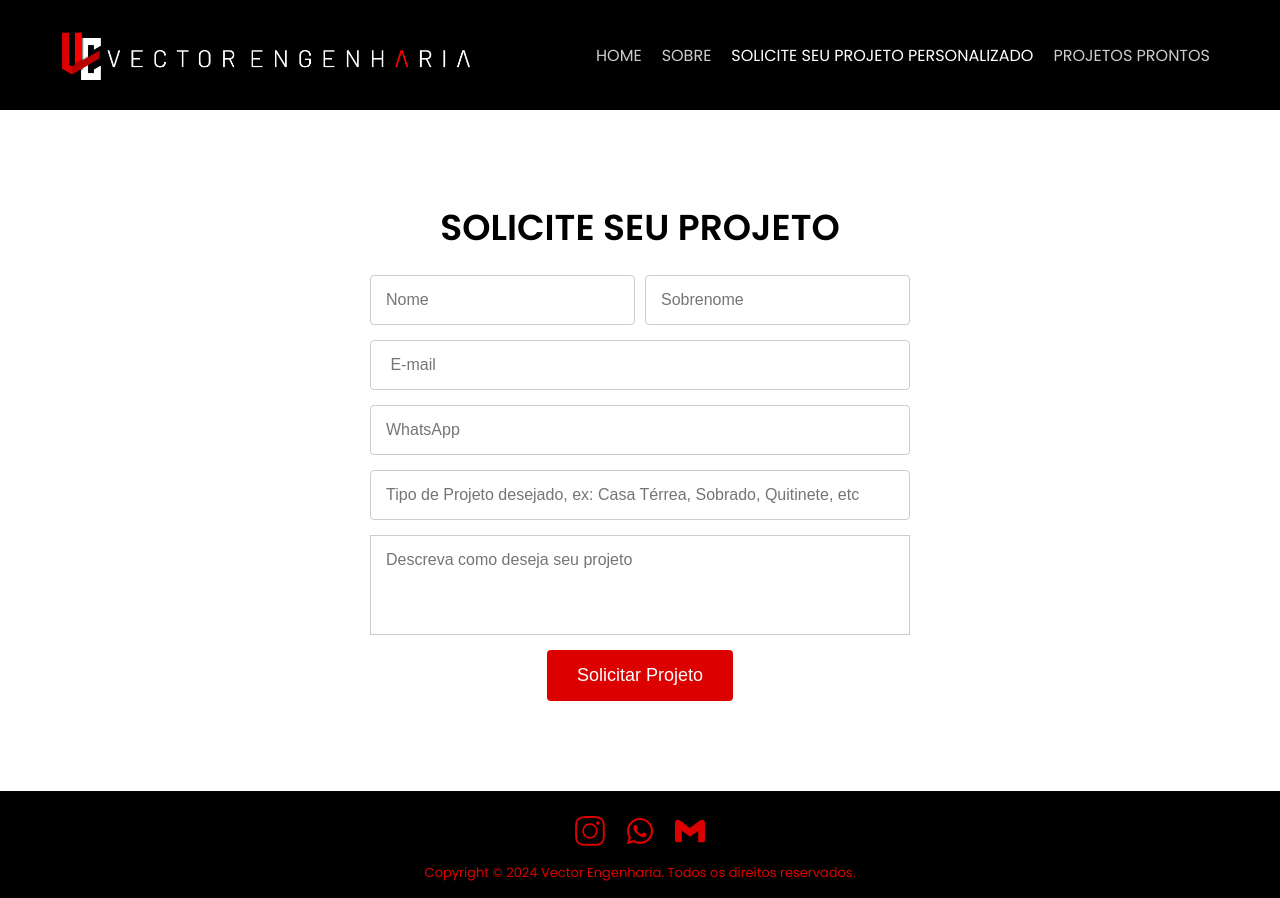
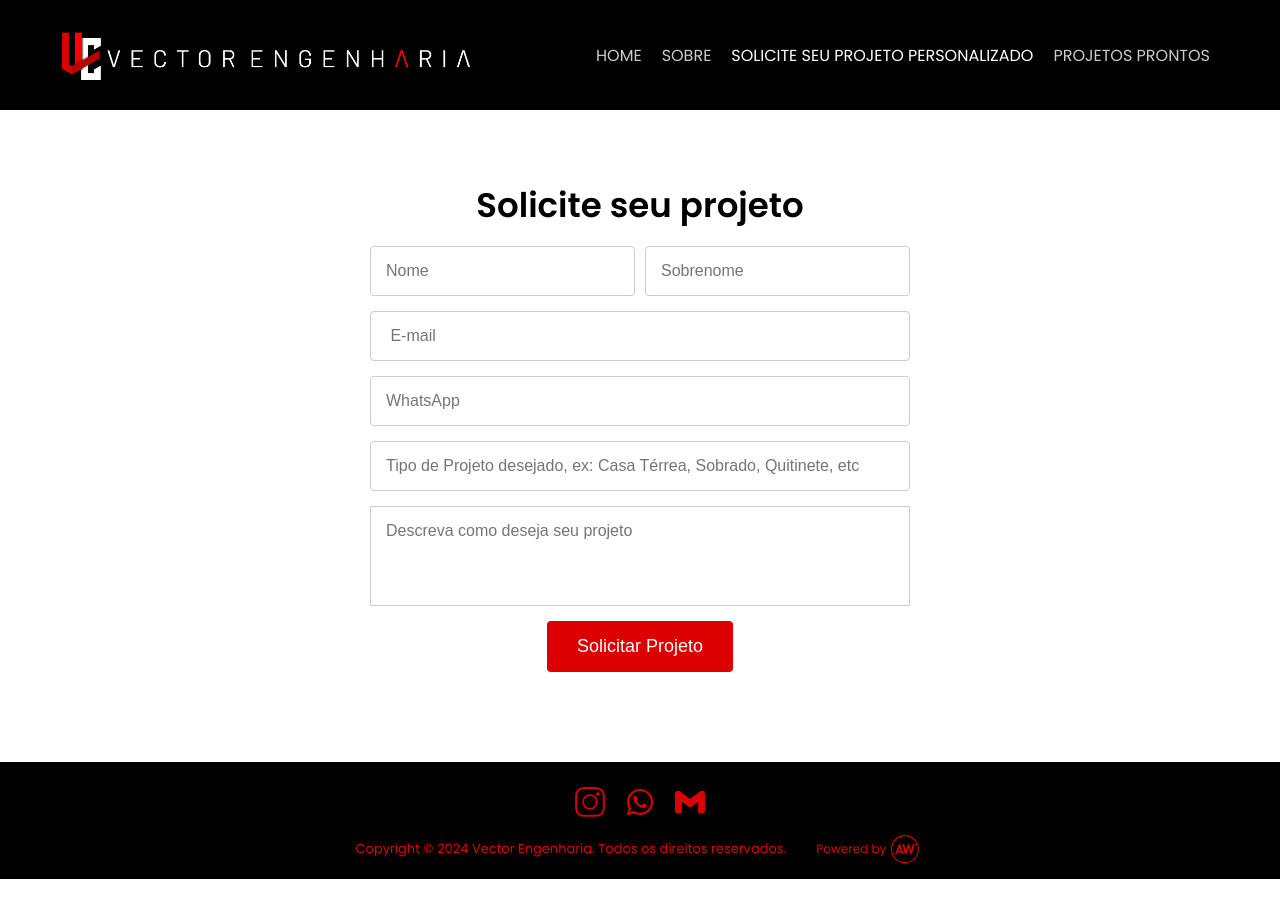
Before and after one commit to abraaowendel/vector-engenharia, a React (Vite) app: page /solicitar in a window 1280 px wide. Built offline with nearby package versions, Linux system fonts and the light colour scheme.

Commit message:
atualização

```diff
--- a/src/components/footer/index.jsx
+++ b/src/components/footer/index.jsx
@@ -2,6 +2,7 @@ import * as C from "./styled";
 import { SlSocialInstagram } from "react-icons/sl";
 import { SiGmail } from "react-icons/si";
 import { FaWhatsapp } from "react-icons/fa";
+import  Powered  from "../../assets/icons/powered.svg";
 
 export const Footer = () => {
     return (
@@ -17,7 +18,13 @@ export const Footer = () => {
                     <SiGmail fontSize={30} color="#DC0000"/>
                 </a>
             </div>
-            <p>Copyright © {new Date().getFullYear()} Vector Engenharia. Todos os direitos reservados.</p>
+            <C.Copyright>
+                <p>Copyright © {new Date().getFullYear()} Vector Engenharia. Todos os direitos reservados.</p>
+                <div>
+                    <span>Powered by</span>
+                    <img src={Powered} alt="" />
+                </div>
+            </C.Copyright>
         </C.Container>
     );
 };
--- a/src/components/footer/styled.js
+++ b/src/components/footer/styled.js
@@ -34,3 +34,22 @@ export const Container = styled.footer`
     }
   }
 `;
+export const Copyright = styled.div`
+  display: flex;
+  align-items: center;
+  span{
+    display: block;
+    color: #DC0000;
+    font-size: 12px;
+    font-family: 'Poppins', 'Arial';
+  }
+  p{
+    margin-right: 30px;
+  }
+  @media (max-width: 700px) {
+    flex-direction: column;
+    p{
+      margin: 10px 0;
+    }
+  }
+`
--- a/src/components/form/index.jsx
+++ b/src/components/form/index.jsx
@@ -63,7 +63,7 @@ export const FormularioContato = () => {
   return (
     <C.FormContainer>
       <form onSubmit={handleSubmit}>
-        <C.FormTitle>SOLICITE SEU PROJETO</C.FormTitle>
+        <C.FormTitle>Solicite seu projeto</C.FormTitle>
         <C.FormGroup>
           <C.FormInput
             type="text"
--- a/src/components/form/styled.js
+++ b/src/components/form/styled.js
@@ -27,14 +27,12 @@ export const FormContainer = styled.div`
   }
 `;
 export const FormTitle = styled.h2`
-  text-align: start;
-  margin: 20px 0;
   font-weight: 700;
-  font-size: 36px;
+  font-size: 34px;
   text-align: center;
+  text-transform: none;
+  padding: 30px 0 15px;
   @media (max-width: 480px) {
-    padding: 60px 5px;
-    margin: 10px 0 0;
     font-size: 30px;
   }
 `;
--- a/src/pages/contato/styled.js
+++ b/src/pages/contato/styled.js
@@ -14,25 +14,11 @@ export const Section = styled.section`
   align-items: center;
   justify-content: center;
   padding: 120px 60px 60px;
-  h2 {
-    font-size: 36px;
-    text-transform: uppercase;
-    padding: 30px 0 0;
-  }
   @media (max-width: 979px) {
     padding: 120px 30px 0;
   }
   @media (max-width: 480px) {
-    padding: 60px 20px 0;
+    padding: 120px 20px 0;
     text-align: center;
-    h2 {
-      font-size: 30px;
-    }
-  }
-
-  @media (max-width: 380px) {
-    h2 {
-      font-size: 28px;
-    }
   }
 `;
```
Also changed, not shown: src/assets/icons/powered.svg (added).
